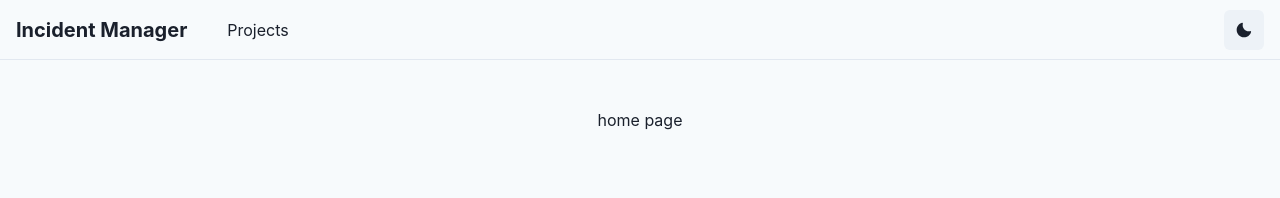
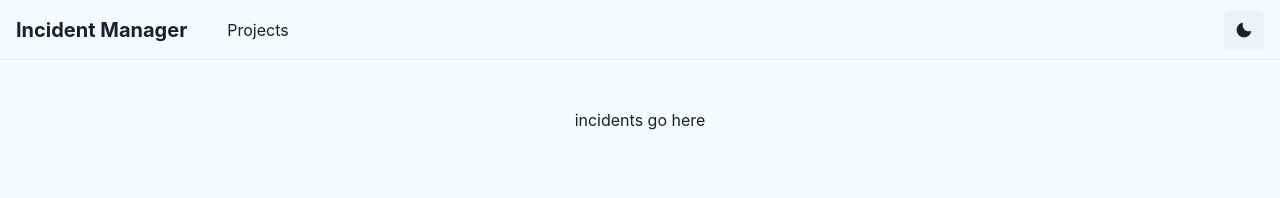
Before and after one commit to willredington/incidents, a React (Vite) app in the folder web/: page / in a window 1280 px wide. Shown: the top 198 px of the page. Built offline with nearby package versions, Linux system fonts and the light colour scheme; no server answers.

Commit message:
fixed resource path

```diff
--- a/web/src/pages/Home/Home.tsx
+++ b/web/src/pages/Home/Home.tsx
@@ -1,11 +1,13 @@
+import { VStack } from "@chakra-ui/react";
 import { Layout } from "../../components/Layout";
+import { Incidents } from "./Incidents";
 
 export function Home() {
   return (
     <Layout>
-      <div>
-        <p>home page</p>
-      </div>
+      <VStack spacing={4}>
+        <Incidents />
+      </VStack>
     </Layout>
   );
 }
--- /dev/null
+++ b/web/src/pages/Home/Incidents.tsx
@@ -0,0 +1,12 @@
+import { useQuery } from "react-query";
+import { getIncidents } from "../../services/incident";
+
+export function Incidents() {
+  const incidentsQuery = useQuery("getIncidents", getIncidents);
+
+  return (
+    <div>
+      <p>incidents go here</p>
+    </div>
+  );
+}
```
Also changed, not shown: 1 other file (tests, documents, lock files or other folders).
